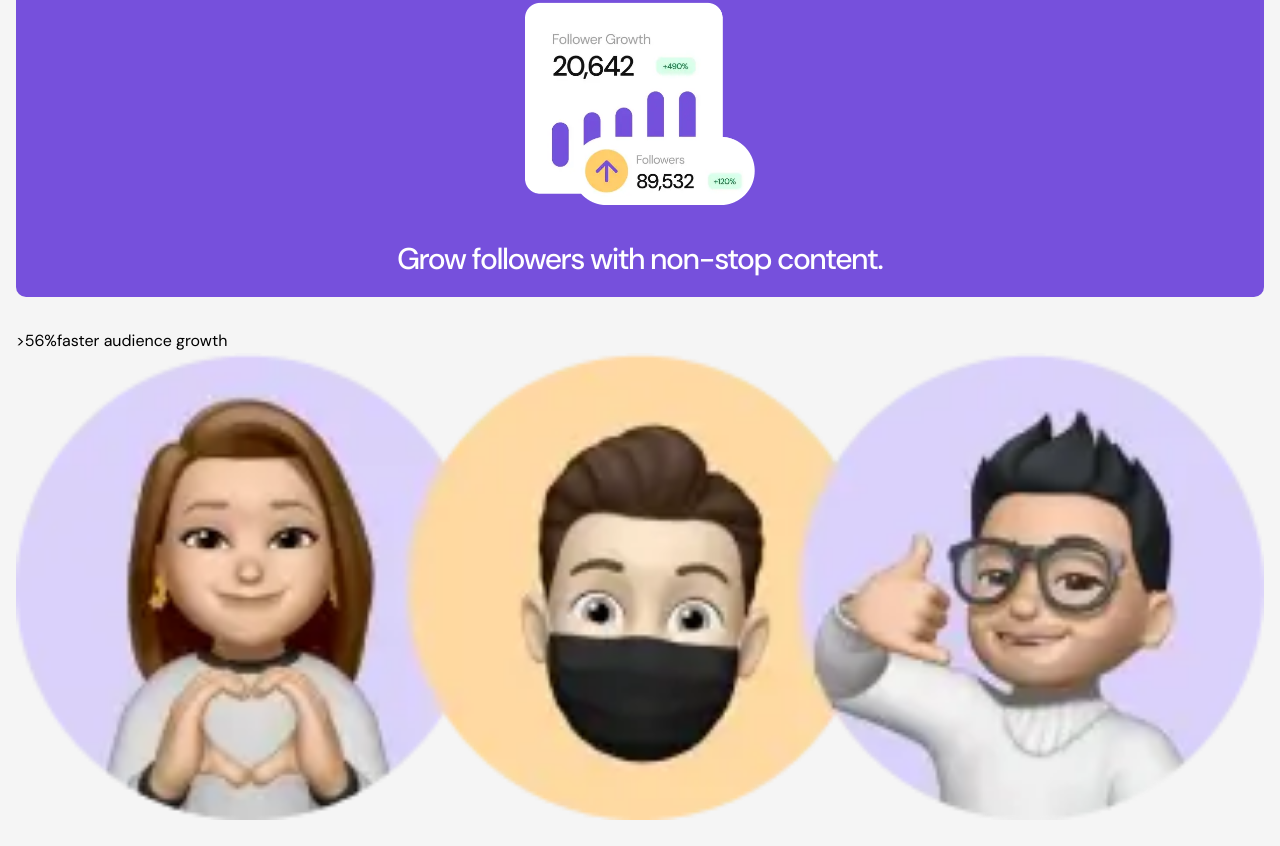
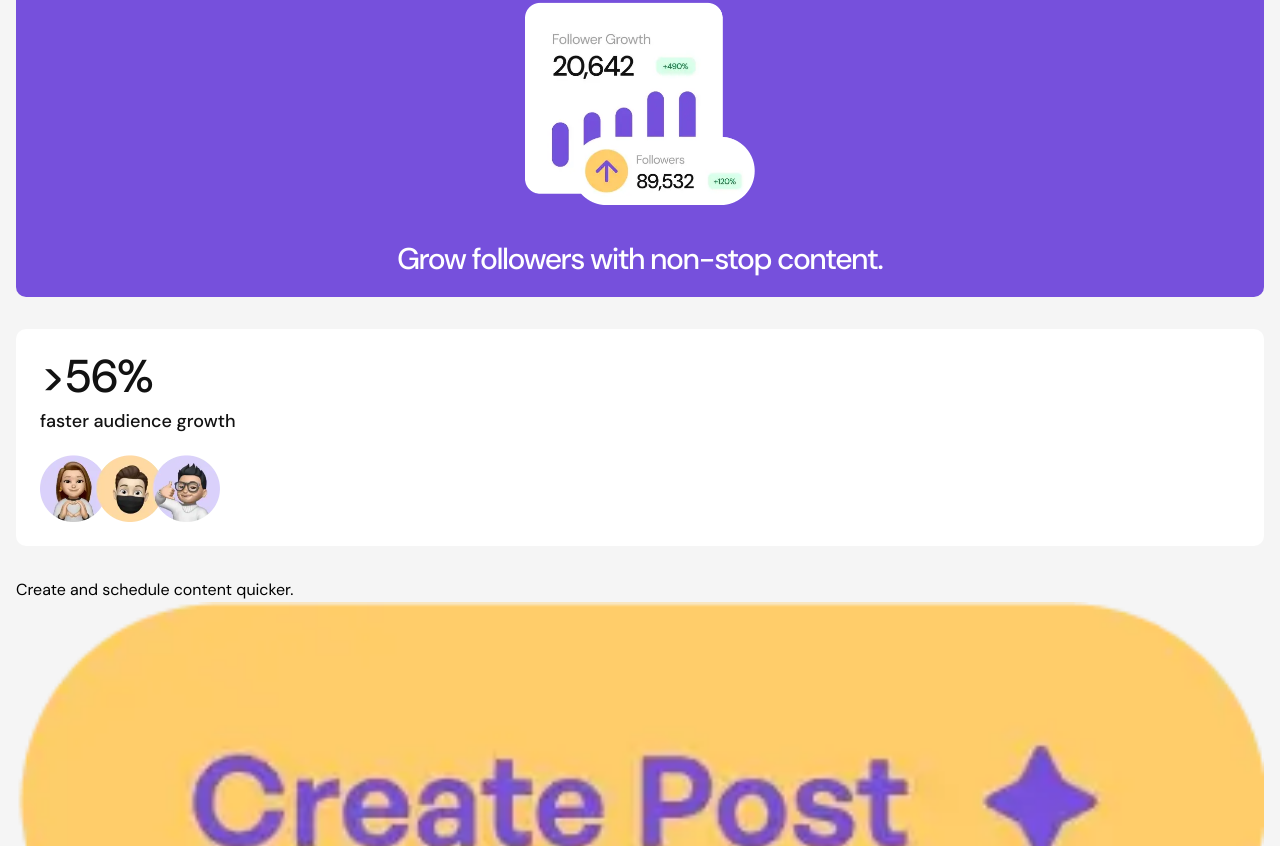
Before and after one commit to VenusY/frontend-mentor-bento-grid, a React app: page / in a window 1280 px wide. Shown: the part 1954-2800 px from the top of the page. Built offline with nearby package versions, Linux system fonts and the light colour scheme.

Commit message:
Style stats box

```diff
--- a/src/styles/scss/App.scss
+++ b/src/styles/scss/App.scss
@@ -21,6 +21,7 @@
   --very-light-grey: hsl(0, 0%, 96%);
   --white: hsl(0, 0%, 100%);
   --black: hsl(0, 0%, 7%);
+  --cream: hsl(30, 71%, 93%);
 
   --ff-dm-sans: 'DM Sans', sans-serif;
 }
@@ -155,8 +156,8 @@ body {
   }
 
   &__image {
-    width: 210px;
-    height: 136px;
+    aspect-ratio: 210 / 136;
+    max-width: 210px;
     object-fit: cover;
     object-position: top;
   }
@@ -210,3 +211,33 @@ body {
     color: var(--white);
   }
 }
+
+.stats-box {
+  padding: 24px;
+  background: var(--white);
+
+  &__statistic {
+    margin-bottom: u.rem(22);
+    font-weight: 500;
+    color: var(--black);
+
+    & > * {
+      display: block;
+    }
+  }
+
+  &__value {
+    margin-bottom: u.rem(12);
+    font-size: u.rem(46);
+    line-height: 1;
+  }
+
+  &__context {
+    font-size: u.rem(18);
+    line-height: 1.2;
+  }
+
+  &__image {
+    max-width: 180px;
+  }
+}
```
